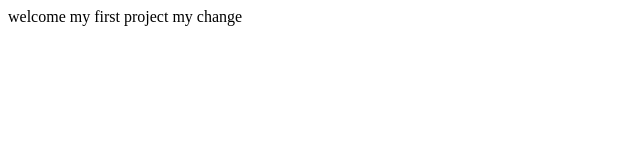
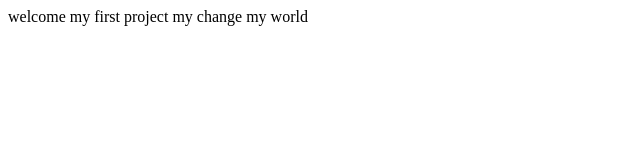
Before and after one commit to sinthujacsc/Project1, a plain HTML site: page index.html in a window 1280 px wide. Shown: the full height of the page, 0-640 px from the left. Drawn offline with Linux system fonts and the light colour scheme.

Commit message:
first change in branch v.1.0f1

```diff
--- a/index.html
+++ b/index.html
@@ -5,5 +5,6 @@
    welcome
    my first project
    my change
+   my world
 </body>
 </html>
```
